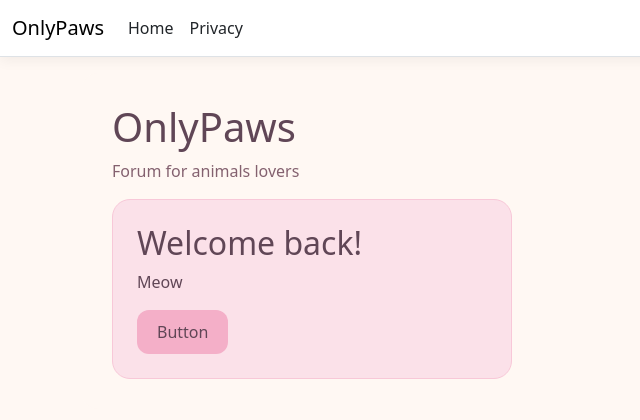
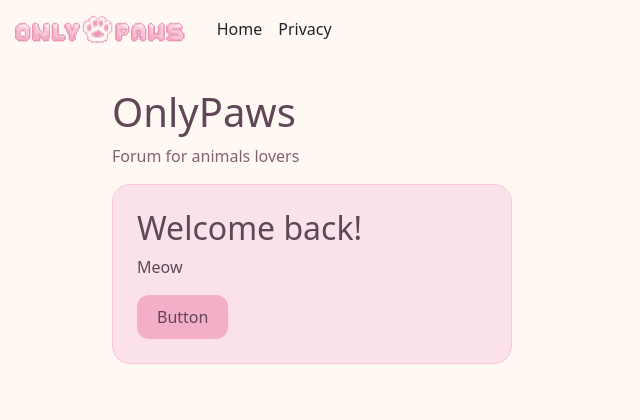
Before and after one commit to moliDoe/OnlyPaws, an ASP.NET Core app: page / in a window 1280 px wide. Shown: the top 420 px of the page, without its empty margins (0-640 px from the left). Run offline with ASP.NET Core 8, Linux system fonts and the light colour scheme; style sheets or scripts are compiled from the project's sources; some libraries are stand-ins or nearby versions.

Commit message:
add only paws logo

```diff
--- a/OnlyPaws/Views/Shared/_Layout.cshtml
+++ b/OnlyPaws/Views/Shared/_Layout.cshtml
@@ -8,12 +8,13 @@
     <link rel="stylesheet" href="~/lib/bootstrap/dist/css/bootstrap.min.css"/>
     <link rel="stylesheet" href="~/css/site.css" asp-append-version="true"/>
     <link rel="stylesheet" href="~/OnlyPaws.styles.css" asp-append-version="true"/>
+    <link rel="icon" type="image/x-icon" href="~/images/favicon.ico" />
 </head>
 <body>
 <header>
-    <nav class="navbar navbar-expand-sm navbar-toggleable-sm navbar-light bg-white border-bottom box-shadow mb-3">
+    <nav class="navbar navbar-expand-sm navbar-toggleable-sm">
         <div class="container-fluid">
-            <a class="navbar-brand" asp-area="" asp-controller="Home" asp-action="Index">OnlyPaws</a>
+            <a class="navbar-brand" asp-area="" asp-controller="Home" asp-action="Index"> <img src="~/images/logo.png" alt="OnlyPaws"/></a>
             <button class="navbar-toggler" type="button" data-bs-toggle="collapse" data-bs-target=".navbar-collapse" aria-controls="navbarSupportedContent"
                     aria-expanded="false" aria-label="Toggle navigation">
                 <span class="navbar-toggler-icon"></span>
--- a/OnlyPaws/wwwroot/css/site.css
+++ b/OnlyPaws/wwwroot/css/site.css
@@ -43,6 +43,8 @@ html {
 }
 
 body {
+  margin-top: 0;
+  padding-top: 0;
   margin-bottom: 60px;
   background-color: var(--bg-main);
   color: var(--text-primary);
@@ -90,3 +92,8 @@ body {
 .preview-button:hover {
   background-color: var(--btn-hover);
 }
+
+.navbar-brand img {
+  height: 30px;
+  width: auto;
+}
```
Also changed, not shown: OnlyPaws/wwwroot/images/logo.png (added).
